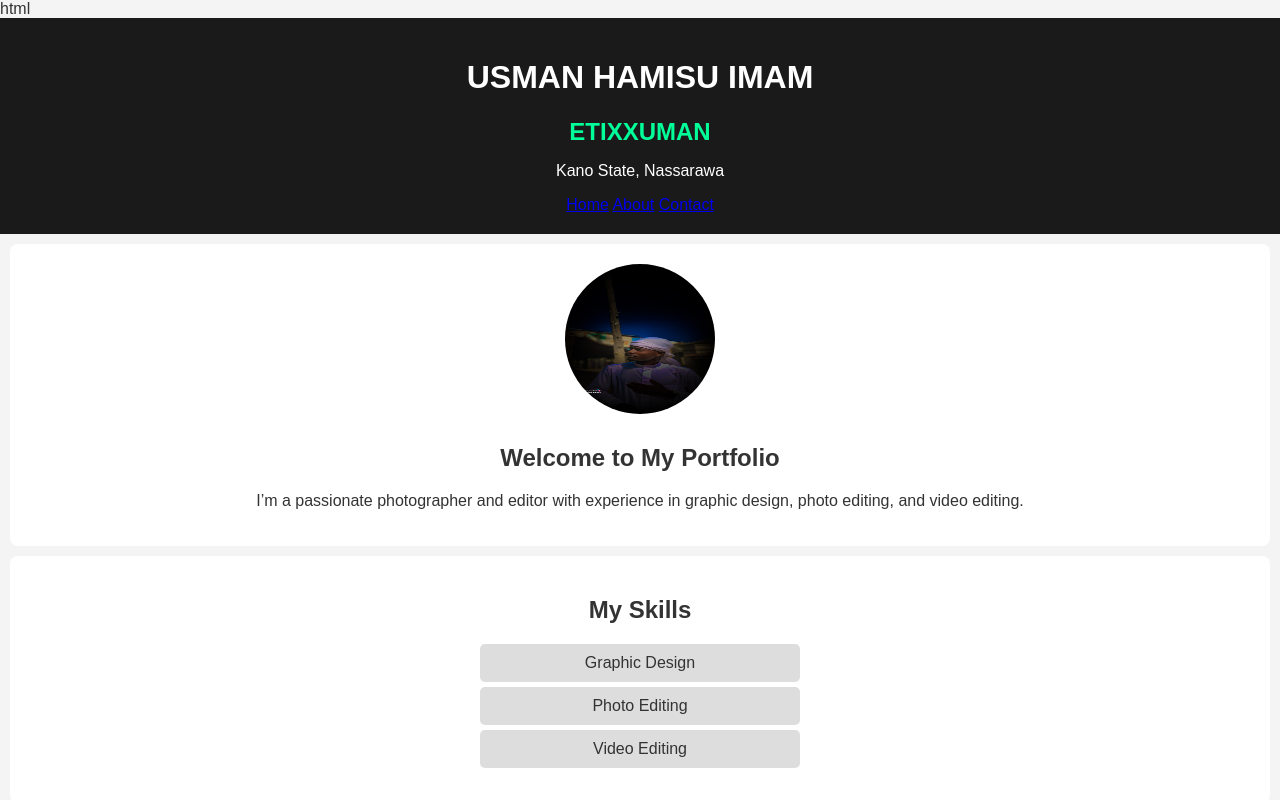
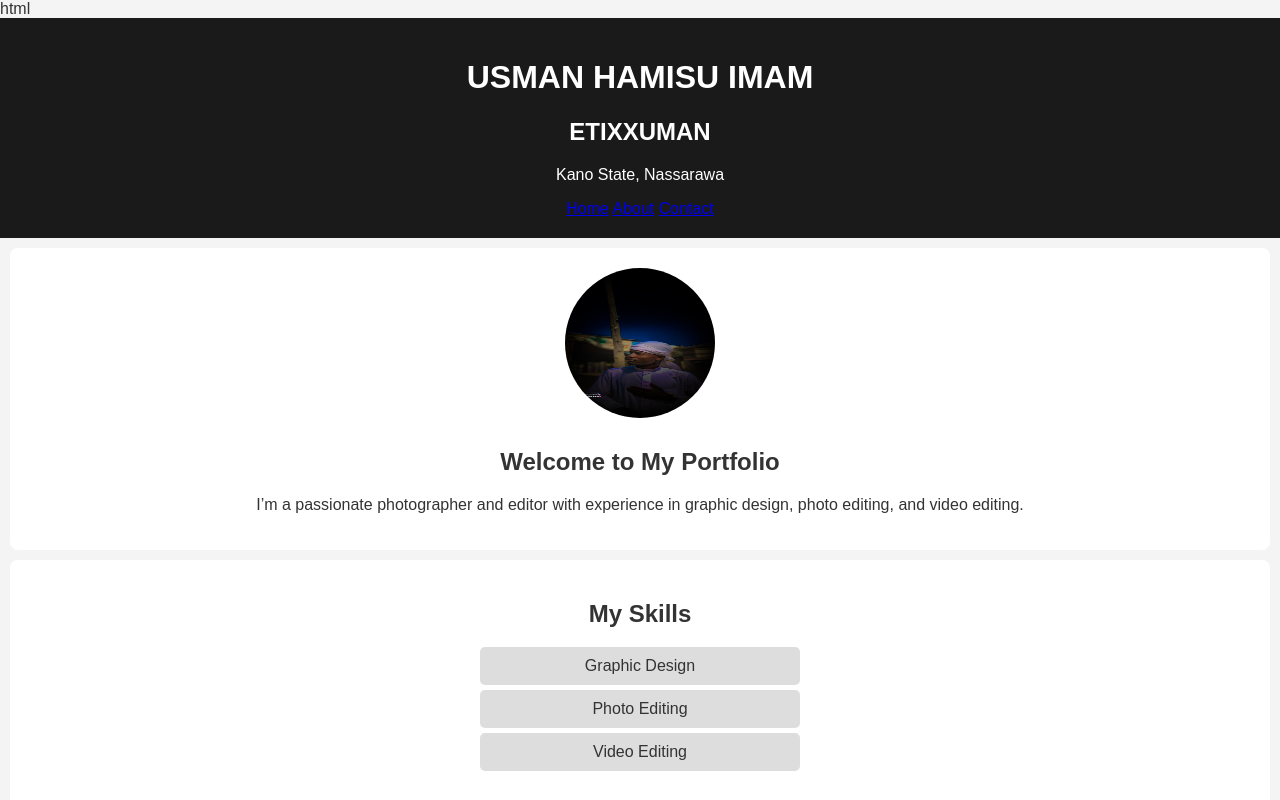
Before and after one commit to etixxuman001/etixxuman-s-portfolio-, a plain HTML site: page index.html in a window 1280 px wide. Shown: the top 800 px of the page. Drawn offline with Linux system fonts and the light colour scheme.

Commit message:
Update index.html

```diff
--- a/index.html
+++ b/index.html
@@ -10,7 +10,7 @@ html
 <body>
   <header>
   <h1>USMAN HAMISU IMAM</h1>
-<h2 style="margin: 0; color: #00ff99;">ETIXXUMAN</h2>
+<h2 class="nickname">ETIXXUMAN</h2>
 <p>Kano State, Nassarawa</p>
       <a href="index.html">Home</a>
       <a href="about.html">About</a>
```
